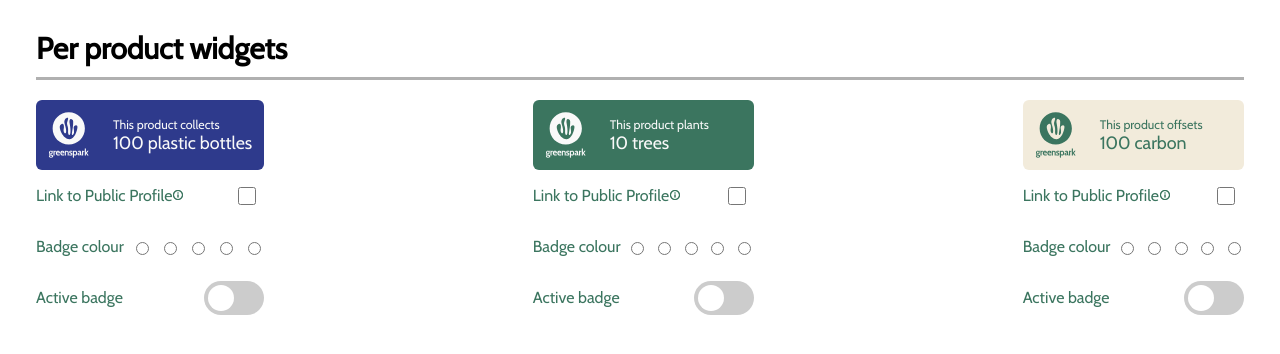
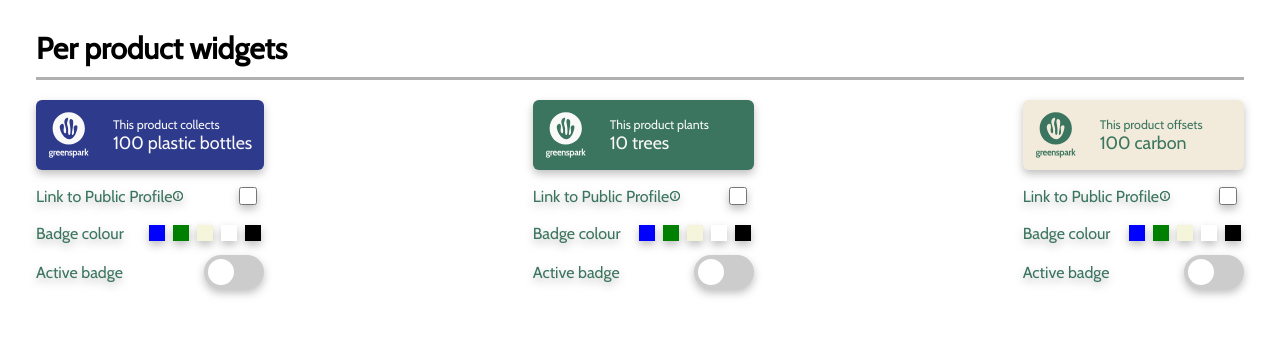
Before and after one commit to vasstekla/greenspark, a React (Create React App) app in the folder ui/: page / in a window 1280 px wide. Shown: the top 354 px of the page. Built offline with nearby package versions, Linux system fonts and the light colour scheme.

Commit message:
Add custom radio button

```diff
--- a/ui/src/components/inputs/checkbox/Checkbox.css
+++ b/ui/src/components/inputs/checkbox/Checkbox.css
@@ -1,6 +1,6 @@
 .hoverArea {
-    height: 35px;
-    width: 35px;
+    height: 32px;
+    width: 32px;
     background: #AFC6BD;
     border-radius: 50%;
     display: inline-block;
--- /dev/null
+++ b/ui/src/components/inputs/radioButton/RadioButton.css
@@ -0,0 +1,14 @@
+input[type=radio] {
+    border: 3.1875px solid transparent;
+    width: 16px;
+    height: 16px;
+    appearance: none;
+}
+
+input[type=radio]:checked {
+    border: 3.1875px solid #B0B0B0;
+}
+
+input[type=radio]:hover {
+    opacity: 0.5;
+}
--- /dev/null
+++ b/ui/src/components/inputs/radioButton/RadioButton.tsx
@@ -0,0 +1,15 @@
+import './RadioButton.css'
+
+export interface IRadioButtonProps {
+    backgroundColor: string;
+}
+
+export default function RadioButton(props: IRadioButtonProps) {
+    return (
+        <input style={{
+            backgroundColor: props.backgroundColor
+        }}
+            type="radio"
+            name="colour" />
+    )
+}
--- a/ui/src/components/product/ProductCard.css
+++ b/ui/src/components/product/ProductCard.css
@@ -24,6 +24,10 @@
 .container {
     min-width: 221.32px;
     color: #3B755F;
+    gap: 10px;
+    display: flex;
+    flex-direction: column;
+    filter: drop-shadow(0px 4px 4px rgba(0, 0, 0, 0.25))
 }
 
 .details {
@@ -33,6 +37,9 @@
     align-items: center;
 }
 
+p {
+    margin: 0;
+}
 
 .switch {
     position: relative;
--- a/ui/src/components/product/ProductCard.tsx
+++ b/ui/src/components/product/ProductCard.tsx
@@ -4,6 +4,7 @@ import './ProductCard.css'
 import Tooltip from '../tooltip/Tooltip';
 import Checkbox from '../inputs/checkbox/Checkbox';
 import { IProduct } from '../../models/IProduct';
+import RadioButton from '../inputs/radioButton/RadioButton';
 
 export default function ProductCard(product: IProduct) {
 
@@ -28,10 +29,11 @@ export default function ProductCard(product: IProduct) {
             </div>
             <div className='details'>
                 <p>Badge colour</p>
-                {colors.map(color => (
-                    <input type="radio" name="myRadio" value={color} key={color} style={{ backgroundColor: color }} />
-
-                ))}
+                <div>
+                    {colors.map(color => (
+                        <RadioButton key={color} backgroundColor={color} />
+                    ))}
+                </div>
             </div>
             <div className='details'>
                 <p>Active badge</p>
```
